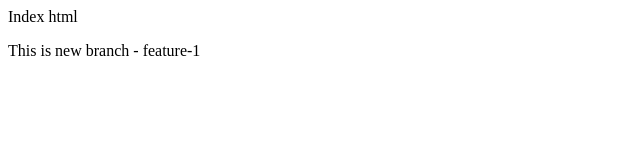
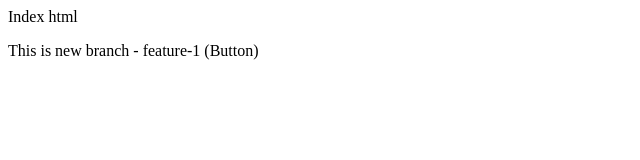
Before and after one commit to PRANEETH-BADETI/LocalRepo, a plain HTML site: page index.html in a window 1280 px wide. Shown: the full height of the page, 0-640 px from the left. Drawn offline with Linux system fonts and the light colour scheme.

Commit message:
ADD button

```diff
--- a/index.html
+++ b/index.html
@@ -1,2 +1,2 @@
 <p>Index html</p>
-<p>This is new branch - feature-1</p>
+<p>This is new branch - feature-1 (Button)</p>
```
